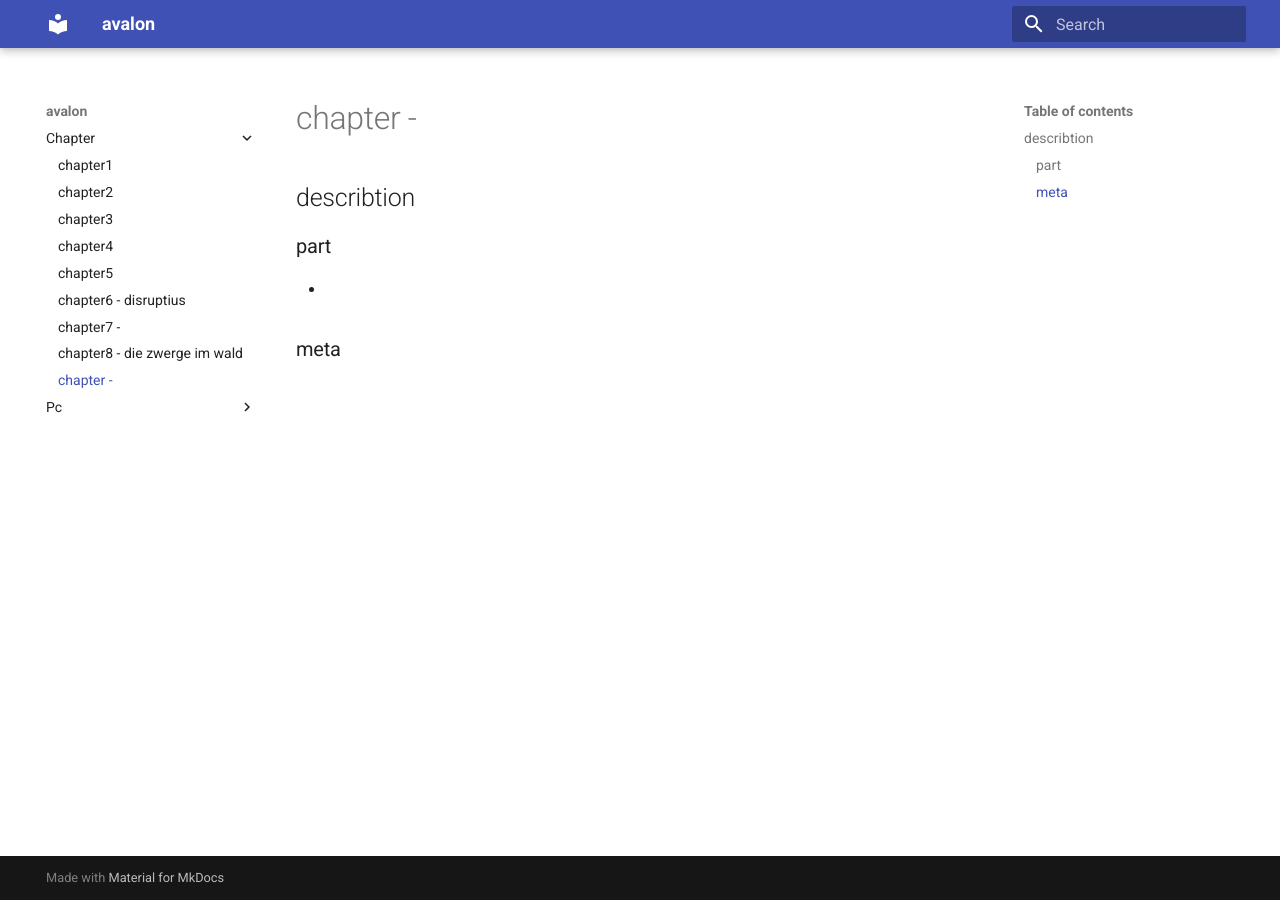
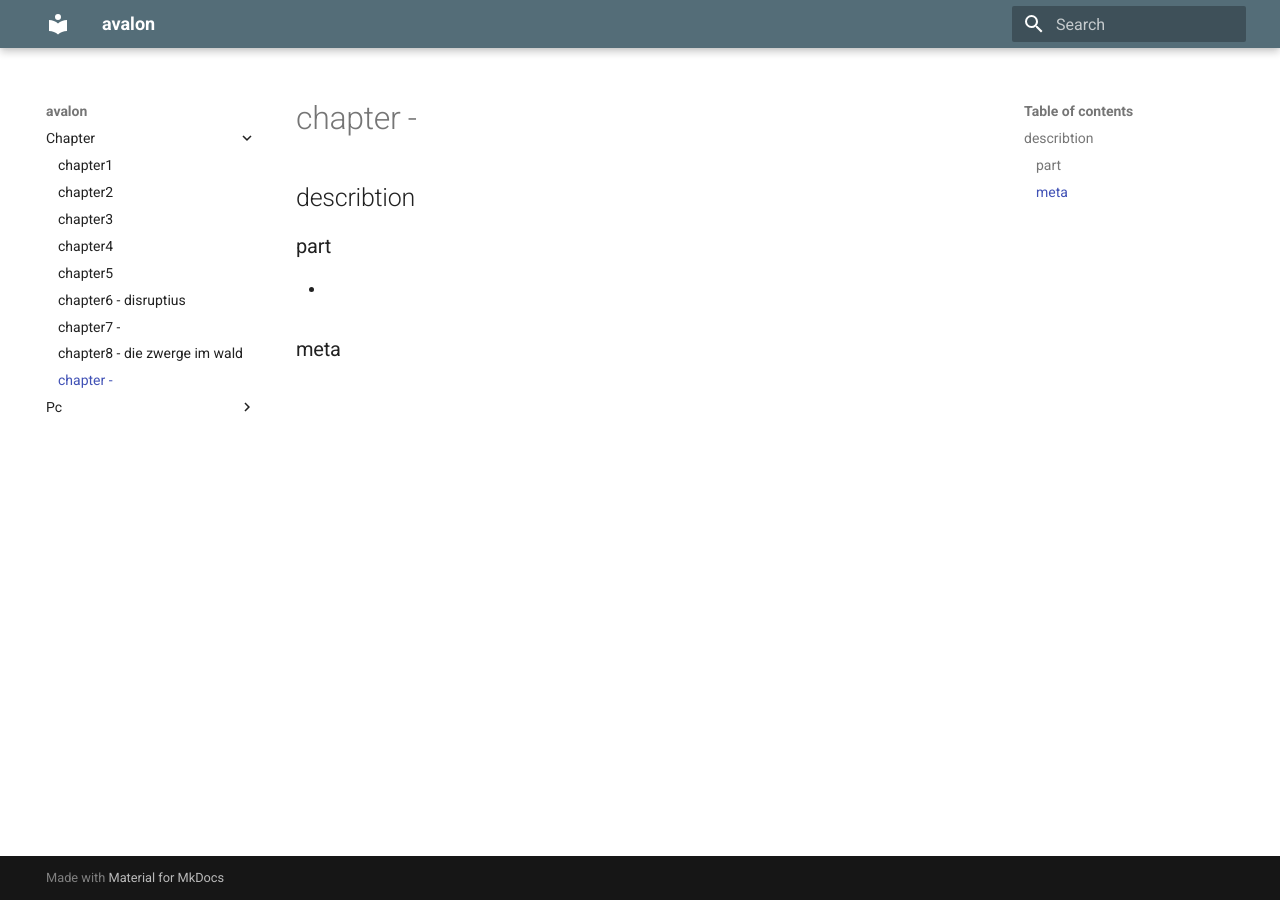
Before and after one commit to mkdocs-pnp/avalon, an MkDocs documentation site: the page built from docs/chapter/skel.md, in a window 1280 px wide. Built offline with MkDocs 1.6.1 and Material for MkDocs 9.7.7, drawn with Linux system fonts in a browser that asks for light colours.

Commit message:
fix colors.

```diff
--- a/mkdocs.yml
+++ b/mkdocs.yml
@@ -1,2 +1,10 @@
 site_name: "avalon"
-theme: material
+
+theme:
+  name: material
+  palette:
+    primary: 'blue grey'
+    accent: 'red'
+  feature:
+    - instant
+    - tabs
```
